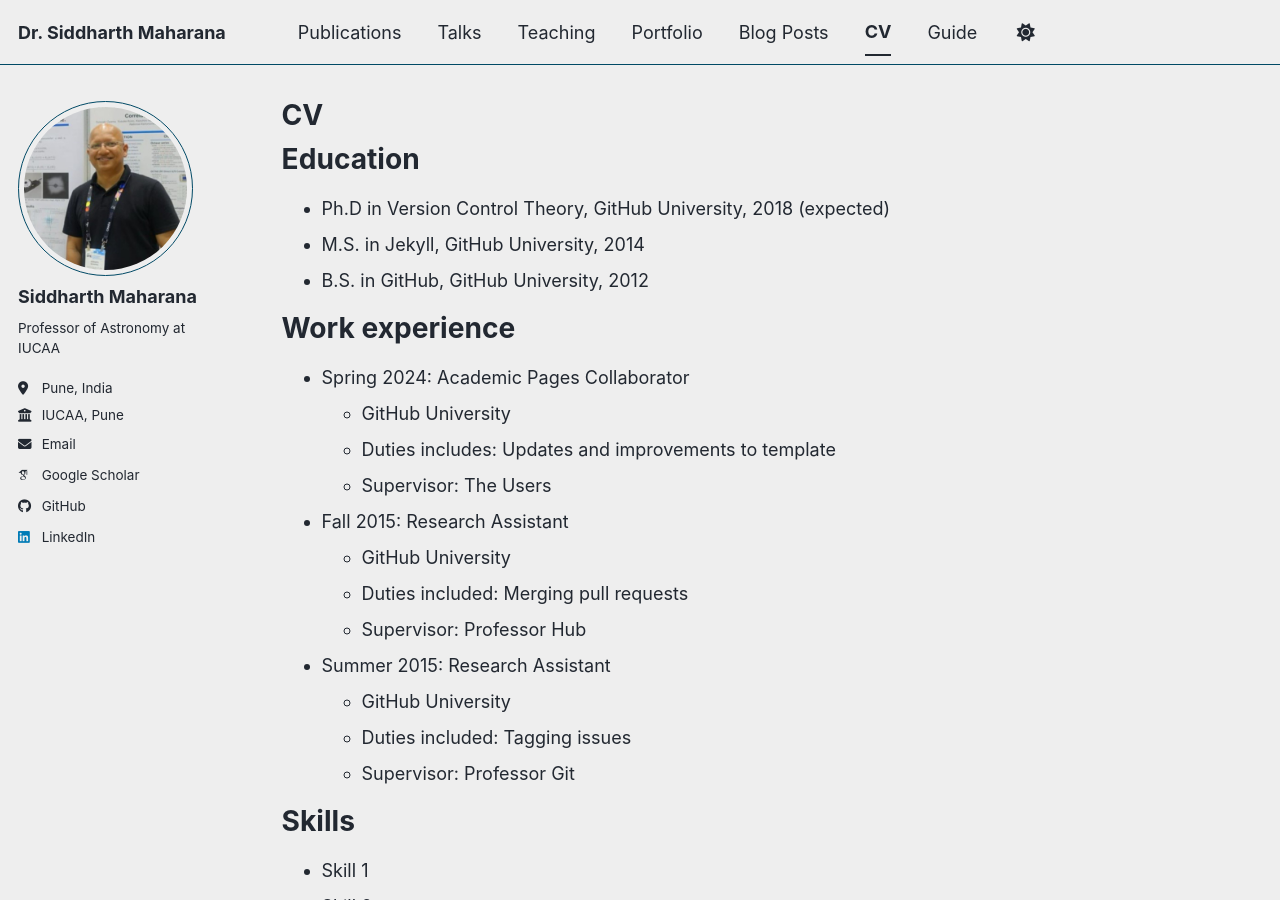
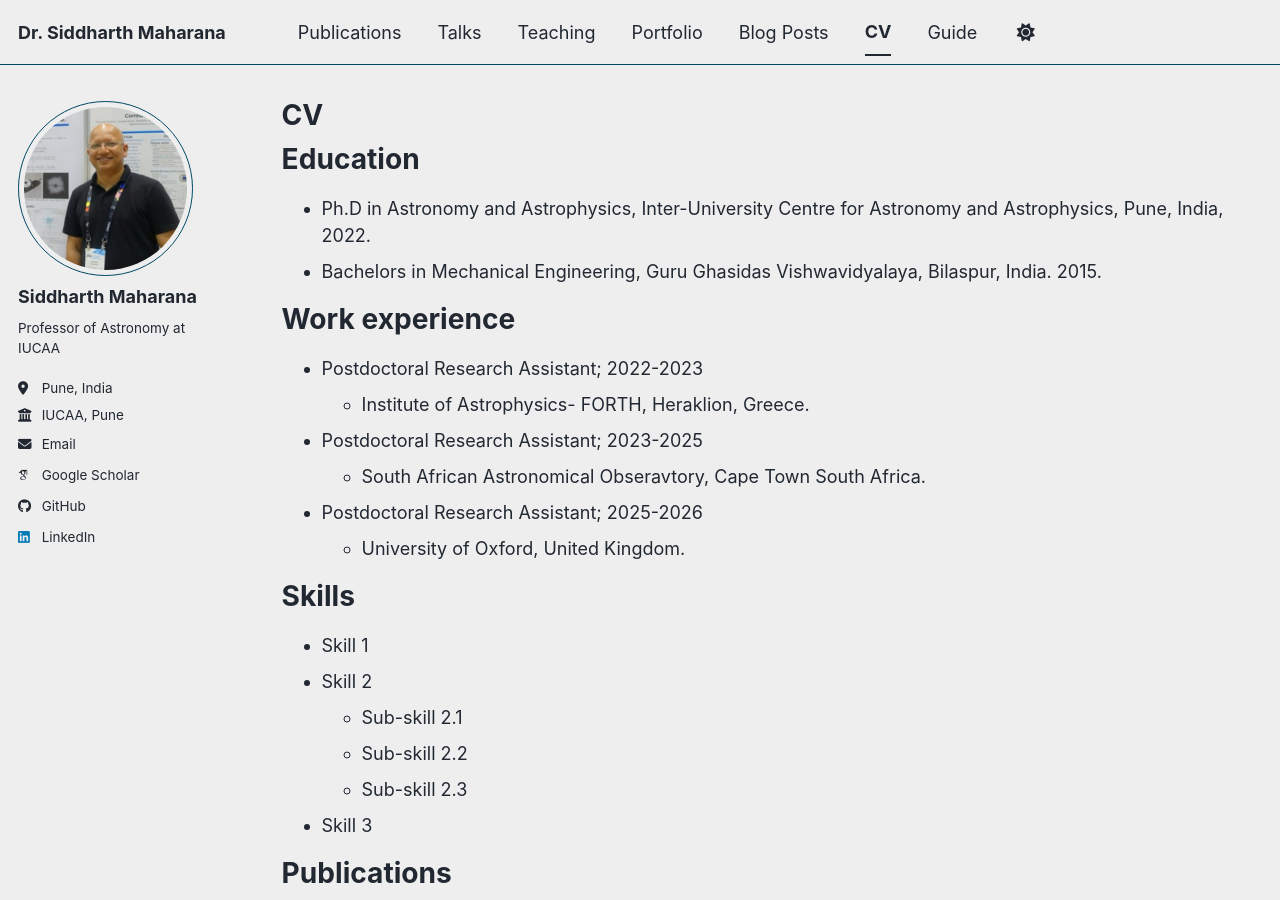
Before and after one commit to siddharth-maharana/siddharth-maharana.github.io, a Jekyll site: the page built from _pages/cv.md, in a window 1280 px wide and 900 px high. Built offline with Jekyll 4.4.1, drawn with Linux system fonts in a browser that asks for light colours; some web fonts are replaced; a script bundle is joined from its source files by our own code; library files that are not in the unit come from our copies.

Commit message:
Update cv.md

```diff
--- a/_pages/cv.md
+++ b/_pages/cv.md
@@ -11,26 +11,19 @@ redirect_from:
 
 Education
 ======
-* Ph.D in Version Control Theory, GitHub University, 2018 (expected)
-* M.S. in Jekyll, GitHub University, 2014
-* B.S. in GitHub, GitHub University, 2012
+* Ph.D in Astronomy and Astrophysics, Inter-University Centre for Astronomy and Astrophysics, Pune, India, 2022.
+* Bachelors in Mechanical Engineering, Guru Ghasidas Vishwavidyalaya, Bilaspur, India. 2015.
 
 Work experience
 ======
-* Spring 2024: Academic Pages Collaborator
-  * GitHub University
-  * Duties includes: Updates and improvements to template
-  * Supervisor: The Users
+* Postdoctoral Research Assistant; 2022-2023
+  * Institute of Astrophysics- FORTH, Heraklion, Greece.
 
-* Fall 2015: Research Assistant
-  * GitHub University
-  * Duties included: Merging pull requests
-  * Supervisor: Professor Hub
+* Postdoctoral Research Assistant; 2023-2025
+  * South African Astronomical Obseravtory, Cape Town South Africa.
 
-* Summer 2015: Research Assistant
-  * GitHub University
-  * Duties included: Tagging issues
-  * Supervisor: Professor Git
+* Postdoctoral Research Assistant; 2025-2026
+  * University of Oxford, United Kingdom.
 
 Skills
 ======
```
